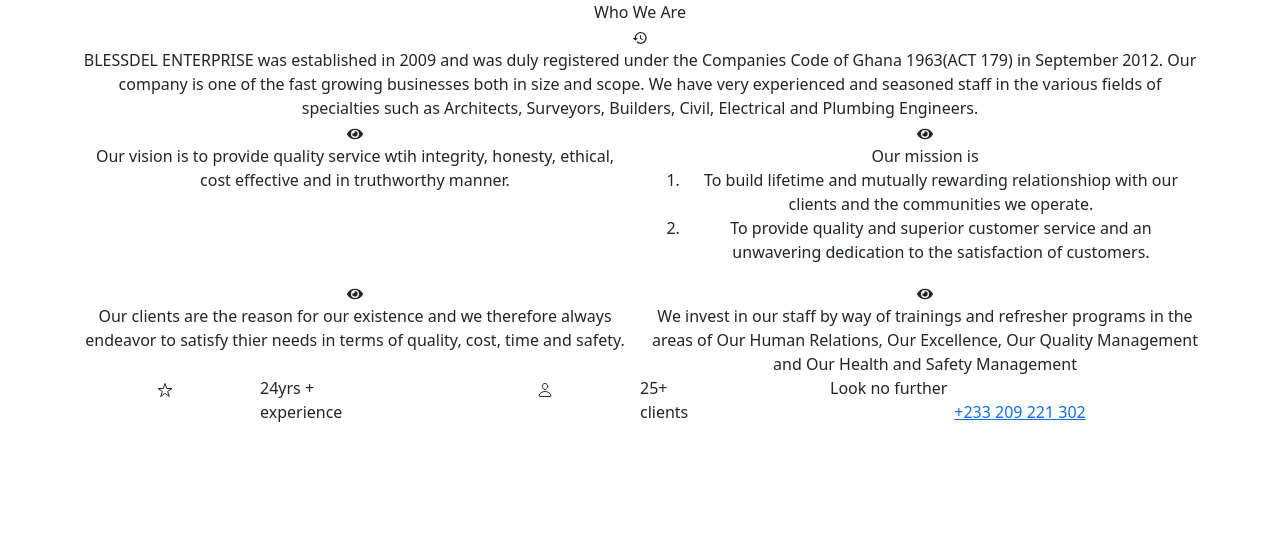
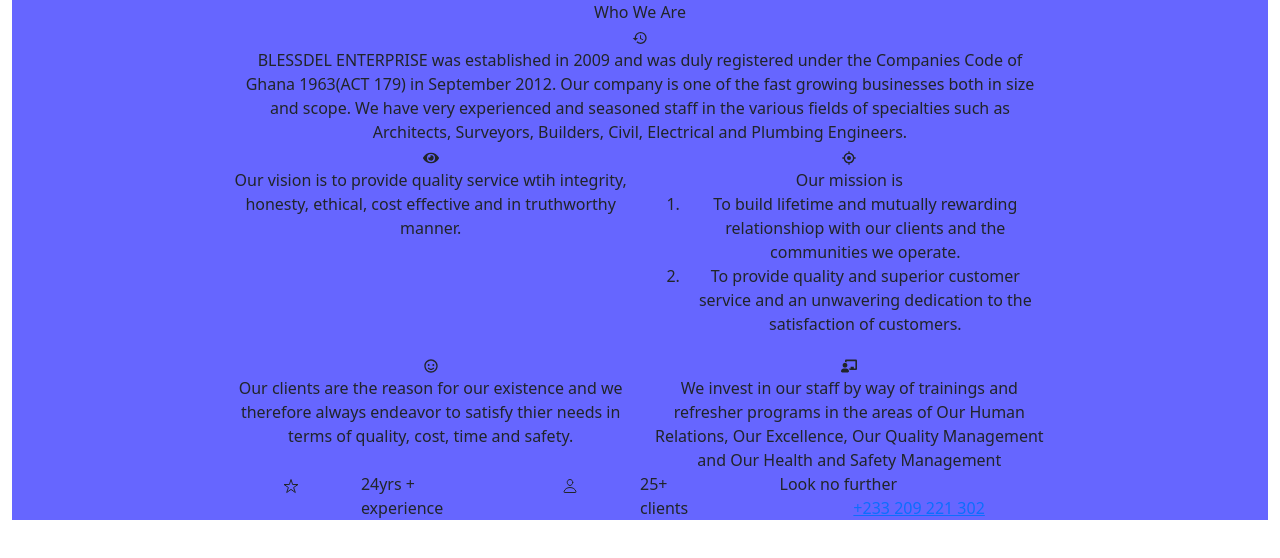
Before and after one commit to flosatechnologies/blessdel, a React (Create React App) app: page / in a window 1280 px wide. Shown: the top 558 px of the page. Built offline with nearby package versions, Linux system fonts and the light colour scheme.

Commit message:
started working on the css

```diff
--- a/src/components/WhoWeAreSection.jsx
+++ b/src/components/WhoWeAreSection.jsx
@@ -2,45 +2,52 @@
 import { Container, Row, Col } from "react-bootstrap";
 import { IoStarOutline, IoPersonOutline } from "react-icons/io5";
 import { MdHistory } from "react-icons/md";
-import { FaEye } from "react-icons/fa";
+import { FaEye, FaChalkboardTeacher } from "react-icons/fa";
+import { BiSmile, BiTargetLock } from "react-icons/bi";
+import "../css/whoWeAreSection.css";
 
 class WhoWeAreSection extends Component {
   render() {
     return (
-      <Container>
+      <Container fluid={true} className="mainBox-WhoWeAreSection">
+        <Row className="firstSubBox-WhoWeAreSection">
+          <Col lg={{ span: 8, offset: 2 }}>
             <Row>
-          <Col>Who We Are</Col>
-        </Row>
-        <Row>
-          <Col>
-            <Col>
-              <MdHistory />
-            </Col>
-            BLESSDEL ENTERPRISE was established in 2009 and was duly registered
-            under the Companies Code of Ghana 1963(ACT 179) in September 2012.
-            Our company is one of the fast growing businesses both in size and
-            scope. We have very experienced and seasoned staff in the various
-            fields of specialties such as Architects, Surveyors, Builders,
-            Civil, Electrical and Plumbing Engineers.
+              <Col className="sectionHeaderText-WhoWeAreSection">
+                Who We Are
               </Col>
             </Row>
             <Row>
-          <Col>
-            <Col>
+              <Col xxl={12} xl={12} lg={12} md={12} sm={12} xs={12}>
+                <Col className="ourHistoryIconContainer-WhoWeAreSection">
+                  <MdHistory />
+                </Col>
+                BLESSDEL ENTERPRISE was established in 2009 and was duly
+                registered under the Companies Code of Ghana 1963(ACT 179) in
+                September 2012. Our company is one of the fast growing
+                businesses both in size and scope. We have very experienced and
+                seasoned staff in the various fields of specialties such as
+                Architects, Surveyors, Builders, Civil, Electrical and Plumbing
+                Engineers.
+              </Col>
+            </Row>
+            <Row>
+              <Col xxl={6} xl={6} lg={6} md={6} sm={12} xs={12}>
+                <Col className="ourVisionIconContainer-WhoWeAreSection">
                   <FaEye />
                 </Col>
-            Our vision is to provide quality service wtih integrity, honesty,
-            ethical, cost effective and in truthworthy manner.
+                Our vision is to provide quality service wtih integrity,
+                honesty, ethical, cost effective and in truthworthy manner.
               </Col>
-          <Col>
-            <Col>
-              <FaEye />
+              <Col xxl={6} xl={6} lg={6} md={6} sm={12} xs={12}>
+                <Col className="ourMissionIconContainer-WhoWeAreSection">
+                  <BiTargetLock />
                 </Col>
                 Our mission is
                 <ol>
                   <li>
-                To build lifetime and mutually rewarding relationshiop with our
-                clients and the communities we operate.
+                    To build lifetime and mutually rewarding relationshiop with
+                    our clients and the communities we operate.
                   </li>
                   <li>
                     To provide quality and superior customer service and an
@@ -50,21 +57,21 @@
               </Col>
             </Row>
             <Row>
-          <Col>
-            <Col>
-              <FaEye />
+              <Col xxl={6} xl={6} lg={6} md={6} sm={12} xs={12}>
+                <Col className="ourClientIconContainer-WhoWeAreSection">
+                  <BiSmile />
                 </Col>
-            Our clients are the reason for our existence and we therefore always
-            endeavor to satisfy thier needs in terms of quality, cost, time and
-            safety.
+                Our clients are the reason for our existence and we therefore
+                always endeavor to satisfy thier needs in terms of quality,
+                cost, time and safety.
               </Col>
               <Col>
-            <Col>
-              <FaEye />
+                <Col className="ourStaffIconContainer-WhoWeAreSection">
+                  <FaChalkboardTeacher />
                 </Col>
-            We invest in our staff by way of trainings and refresher programs in
-            the areas of Our Human Relations, Our Excellence, Our Quality
-            Management and Our Health and Safety Management
+                We invest in our staff by way of trainings and refresher
+                programs in the areas of Our Human Relations, Our Excellence,
+                Our Quality Management and Our Health and Safety Management
               </Col>
             </Row>
             <Row>
@@ -97,6 +104,8 @@
                 </Row>
               </Col>
             </Row>
+          </Col>
+        </Row>
       </Container>
     );
   }
--- /dev/null
+++ b/src/css/whoWeAreSection.css
@@ -0,0 +1,3 @@
+.mainBox-WhoWeAreSection {
+  background-color: #0000ff99;
+}
```
Lines whose indentation alone changed are shown as unchanged.
